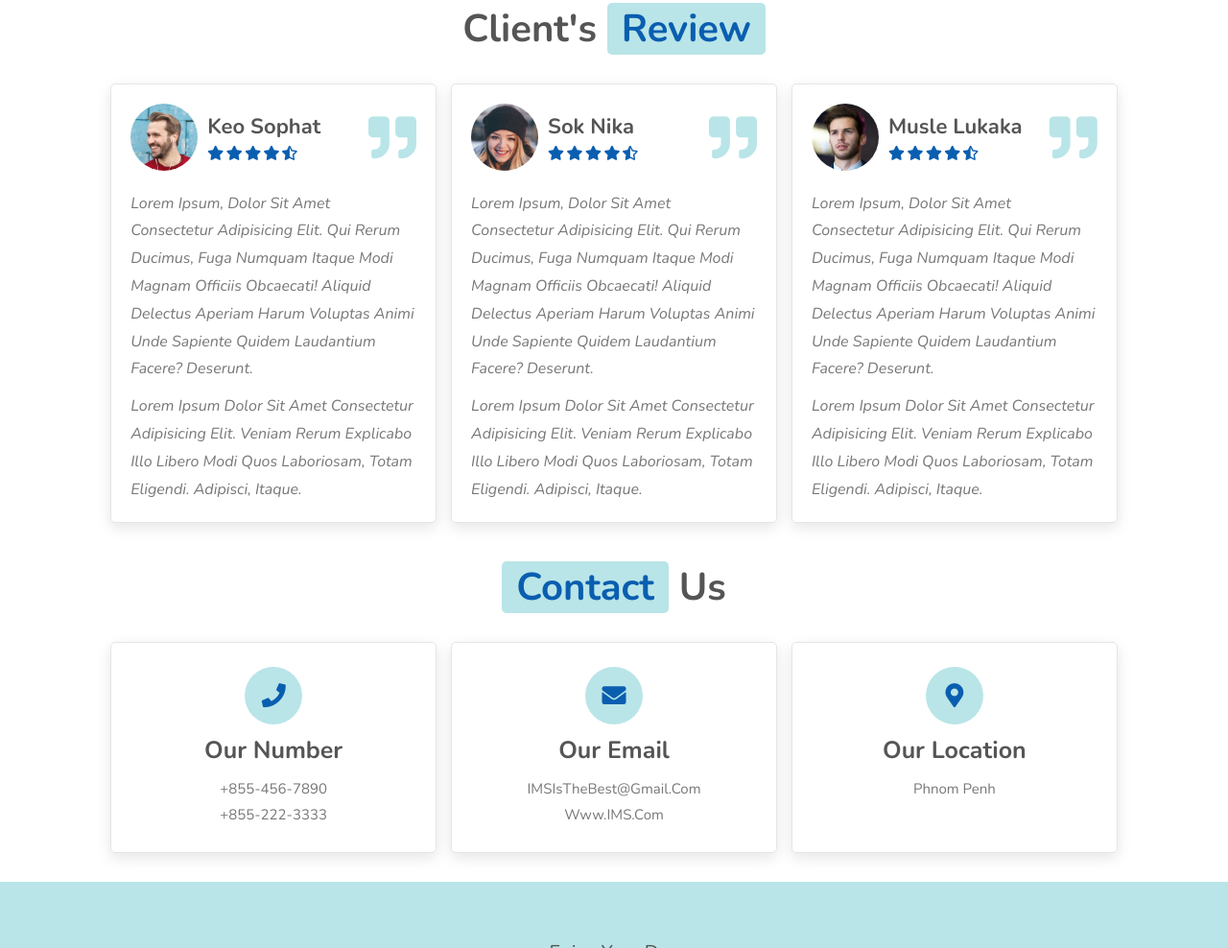
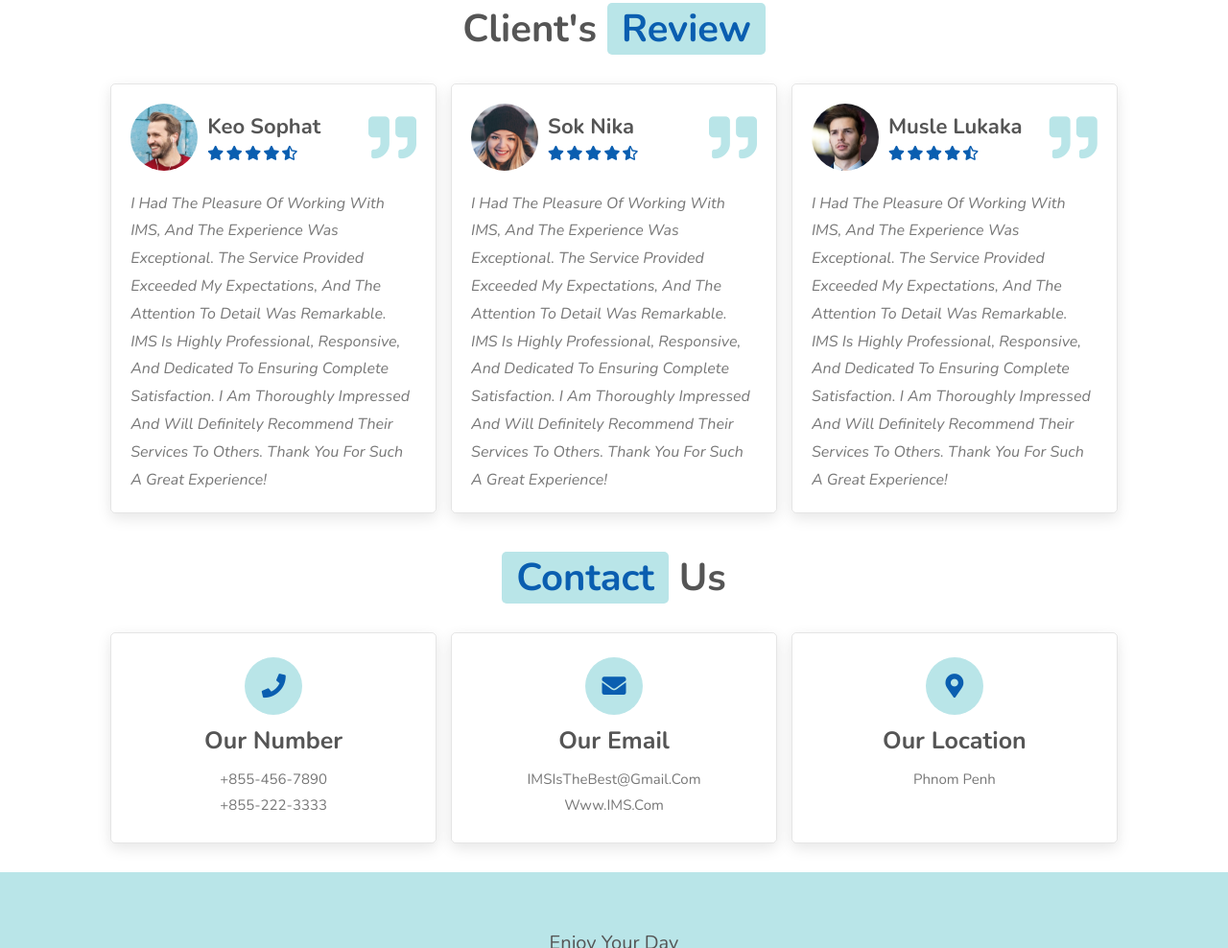
Before and after one commit to roryvathana/Project-IMS, a plain HTML site: page WelcomeIMS.html in a window 1280 px wide. Shown: the part 1095-2083 px from the top of the page at 96% size. Drawn offline with nearby package versions, Linux system fonts and the light colour scheme.

Commit message:
interfaces

```diff
--- a/WelcomeIMS.html
+++ b/WelcomeIMS.html
@@ -76,8 +76,7 @@
                 </div>
                 <i class="fas fa-quote-right"></i>
             </div>
-            <p>Lorem ipsum, dolor sit amet consectetur adipisicing elit. Qui rerum ducimus, fuga numquam itaque modi magnam officiis obcaecati! Aliquid delectus aperiam harum voluptas animi unde sapiente quidem laudantium facere? Deserunt.</p>
-            <p>Lorem ipsum dolor sit amet consectetur adipisicing elit. Veniam rerum explicabo illo libero modi quos laboriosam, totam eligendi. Adipisci, itaque.</p>
+            <p>I had the pleasure of working with IMS, and the experience was exceptional. The service provided exceeded my expectations, and the attention to detail was remarkable. IMS is highly professional, responsive, and dedicated to ensuring complete satisfaction. I am thoroughly impressed and will definitely recommend their services to others. Thank you for such a great experience!</p>
         </div>
         <div class="box">
             <div class="user">
@@ -94,8 +93,7 @@
                 </div>
                 <i class="fas fa-quote-right"></i>
             </div>
-            <p>Lorem ipsum, dolor sit amet consectetur adipisicing elit. Qui rerum ducimus, fuga numquam itaque modi magnam officiis obcaecati! Aliquid delectus aperiam harum voluptas animi unde sapiente quidem laudantium facere? Deserunt.</p>
-            <p>Lorem ipsum dolor sit amet consectetur adipisicing elit. Veniam rerum explicabo illo libero modi quos laboriosam, totam eligendi. Adipisci, itaque.</p>
+            <p>I had the pleasure of working with IMS, and the experience was exceptional. The service provided exceeded my expectations, and the attention to detail was remarkable. IMS is highly professional, responsive, and dedicated to ensuring complete satisfaction. I am thoroughly impressed and will definitely recommend their services to others. Thank you for such a great experience!</p>
         </div>
         <div class="box">
             <div class="user">
@@ -112,8 +110,7 @@
                 </div>
                 <i class="fas fa-quote-right"></i>
             </div>
-            <p>Lorem ipsum, dolor sit amet consectetur adipisicing elit. Qui rerum ducimus, fuga numquam itaque modi magnam officiis obcaecati! Aliquid delectus aperiam harum voluptas animi unde sapiente quidem laudantium facere? Deserunt.</p>
-            <p>Lorem ipsum dolor sit amet consectetur adipisicing elit. Veniam rerum explicabo illo libero modi quos laboriosam, totam eligendi. Adipisci, itaque.</p>
+            <p>I had the pleasure of working with IMS, and the experience was exceptional. The service provided exceeded my expectations, and the attention to detail was remarkable. IMS is highly professional, responsive, and dedicated to ensuring complete satisfaction. I am thoroughly impressed and will definitely recommend their services to others. Thank you for such a great experience!</p>
         </div>
     </div>
 </section>
```
